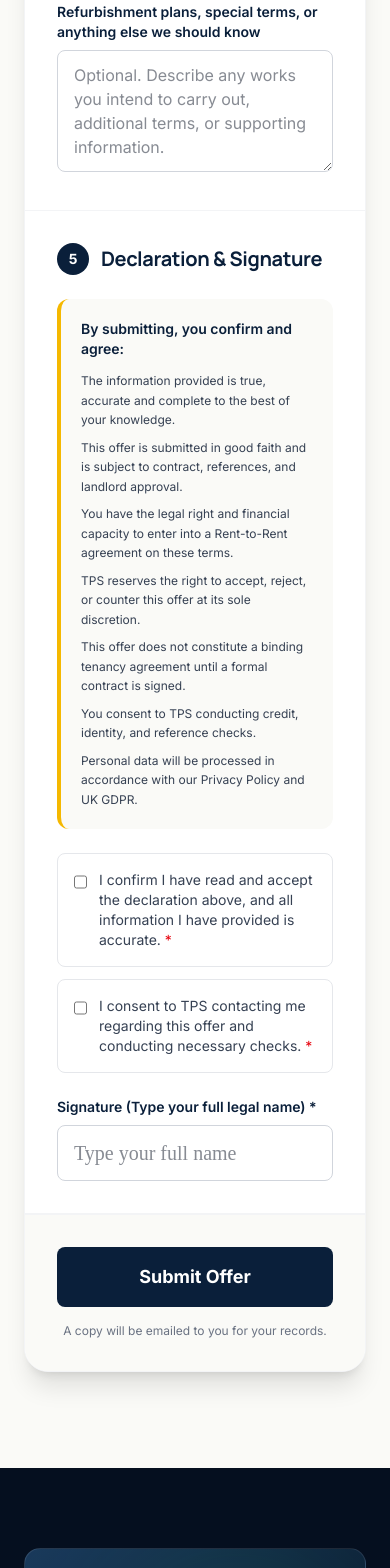
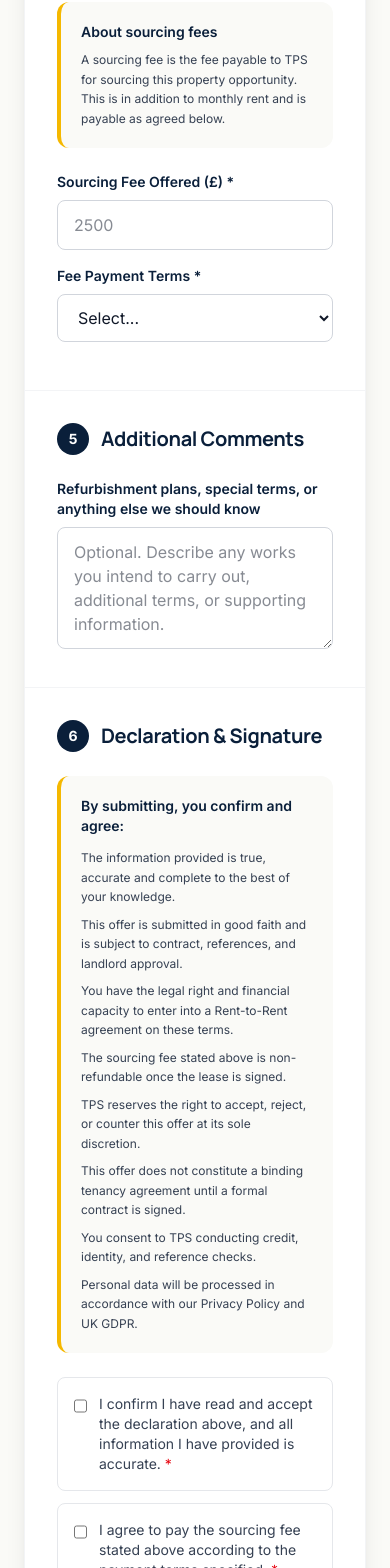
Before and after one commit to Snay-7/TPS-website, a Next.js app: page /offer in a window 390 px wide. Shown: the part 2115-3683 px from the top of the page. Built offline with nearby package versions, Linux system fonts and the light colour scheme.

Commit message:
Add R2R offer form with sourcing fees + email confirmations

```diff
--- a/app/offer/page.tsx
+++ b/app/offer/page.tsx
@@ -14,8 +14,8 @@ export default function OfferForm() {
 
     const formData = new FormData(e.currentTarget);
 
-    if (!formData.get("agree_terms") || !formData.get("agree_contact")) {
-      setError("Please confirm both declarations to submit your offer.");
+    if (!formData.get("agree_terms") || !formData.get("agree_contact") || !formData.get("agree_fee")) {
+      setError("Please confirm all declarations to submit your offer.");
       setSubmitting(false);
       return;
     }
@@ -34,6 +34,8 @@ export default function OfferForm() {
       start_date: String(formData.get("start_date") || ""),
       intended_use: String(formData.get("intended_use") || ""),
       bills_included: String(formData.get("bills_included") || ""),
+      sourcing_fee: Number(formData.get("sourcing_fee") || 0),
+      sourcing_fee_terms: String(formData.get("sourcing_fee_terms") || ""),
       comments: String(formData.get("comments") || ""),
       signature: String(formData.get("signature") || ""),
     };
@@ -123,18 +125,38 @@ export default function OfferForm() {
             </div>
           </Section>
 
-          <Section num="4" color="bg-navy" title="Additional Comments">
+          <Section num="4" color="bg-brand-yellow text-navy" title="Sourcing Fee Agreement">
+            <div className="bg-cream rounded-xl p-5 mb-6 border-l-4 border-brand-yellow">
+              <p className="font-semibold text-navy mb-2 text-sm">About sourcing fees</p>
+              <p className="text-xs text-gray-700 leading-relaxed">A sourcing fee is the fee payable to TPS for sourcing this property opportunity. This is in addition to monthly rent and is payable as agreed below.</p>
+            </div>
+
+            <div className="grid md:grid-cols-2 gap-4 mb-4">
+              <Input label="Sourcing Fee Offered (£) *" name="sourcing_fee" type="number" required placeholder="2500" />
+              <Select label="Fee Payment Terms *" name="sourcing_fee_terms" required options={[
+                "On exchange of contracts",
+                "On signing of lease",
+                "50% on offer acceptance, 50% on completion",
+                "Within 7 days of lease signing",
+                "Within 14 days of lease signing",
+                "Other (specify in comments)"
+              ]} />
+            </div>
+          </Section>
+
+          <Section num="5" color="bg-navy" title="Additional Comments">
             <label className="block text-sm font-semibold text-navy mb-2">Refurbishment plans, special terms, or anything else we should know</label>
             <textarea name="comments" rows={4} className="w-full px-4 py-3 border border-gray-300 rounded-lg focus:ring-2 focus:ring-brand-blue focus:border-brand-blue outline-none transition-colors" placeholder="Optional. Describe any works you intend to carry out, additional terms, or supporting information." />
           </Section>
 
-          <Section num="5" color="bg-navy" title="Declaration & Signature">
+          <Section num="6" color="bg-navy" title="Declaration & Signature">
             <div className="bg-cream rounded-xl p-5 mb-6 border-l-4 border-brand-yellow">
               <p className="font-semibold text-navy mb-3 text-sm">By submitting, you confirm and agree:</p>
               <ul className="text-xs text-gray-700 space-y-2 leading-relaxed">
                 <li>The information provided is true, accurate and complete to the best of your knowledge.</li>
                 <li>This offer is submitted in good faith and is subject to contract, references, and landlord approval.</li>
                 <li>You have the legal right and financial capacity to enter into a Rent-to-Rent agreement on these terms.</li>
+                <li>The sourcing fee stated above is non-refundable once the lease is signed.</li>
                 <li>TPS reserves the right to accept, reject, or counter this offer at its sole discretion.</li>
                 <li>This offer does not constitute a binding tenancy agreement until a formal contract is signed.</li>
                 <li>You consent to TPS conducting credit, identity, and reference checks.</li>
@@ -146,6 +168,10 @@ export default function OfferForm() {
               <label className="flex items-start gap-3 p-4 bg-white border border-gray-200 rounded-lg cursor-pointer hover:border-brand-blue transition-colors">
                 <input type="checkbox" name="agree_terms" required className="mt-1 w-4 h-4 accent-navy" />
                 <span className="text-sm text-gray-700">I confirm I have read and accept the declaration above, and all information I have provided is accurate. <span className="text-red-600">*</span></span>
+              </label>
+              <label className="flex items-start gap-3 p-4 bg-white border border-gray-200 rounded-lg cursor-pointer hover:border-brand-blue transition-colors">
+                <input type="checkbox" name="agree_fee" required className="mt-1 w-4 h-4 accent-navy" />
+                <span className="text-sm text-gray-700">I agree to pay the sourcing fee stated above according to the payment terms specified. <span className="text-red-600">*</span></span>
               </label>
               <label className="flex items-start gap-3 p-4 bg-white border border-gray-200 rounded-lg cursor-pointer hover:border-brand-blue transition-colors">
                 <input type="checkbox" name="agree_contact" required className="mt-1 w-4 h-4 accent-navy" />
```
